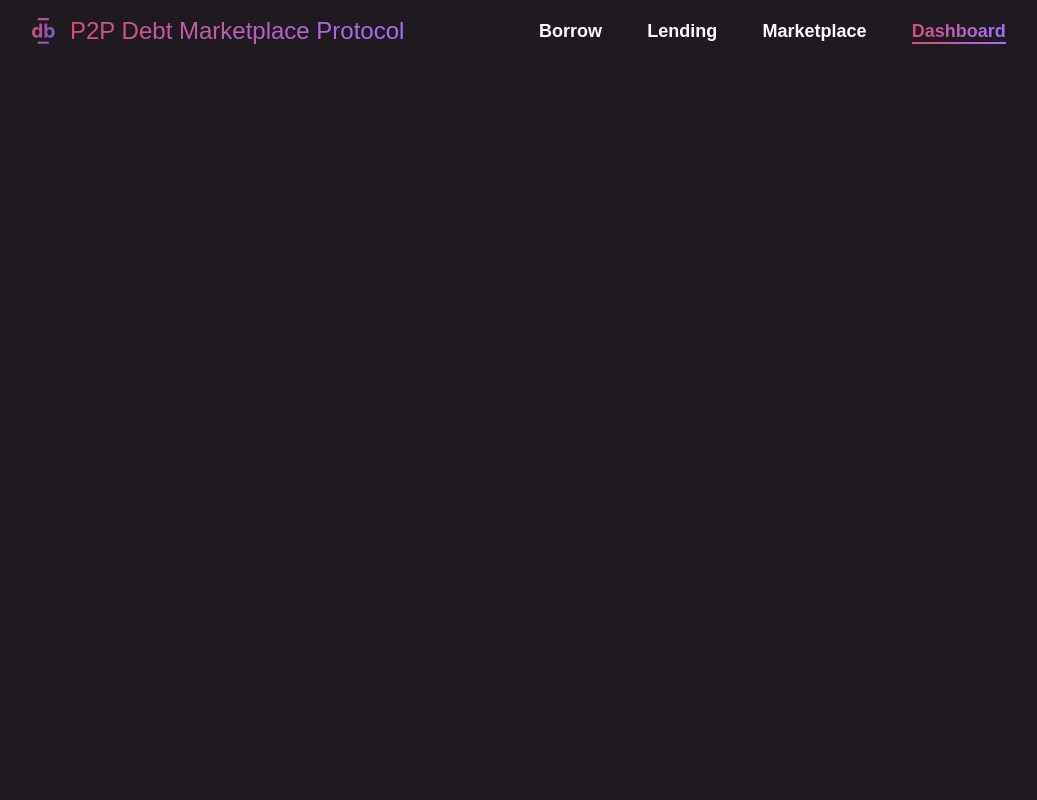
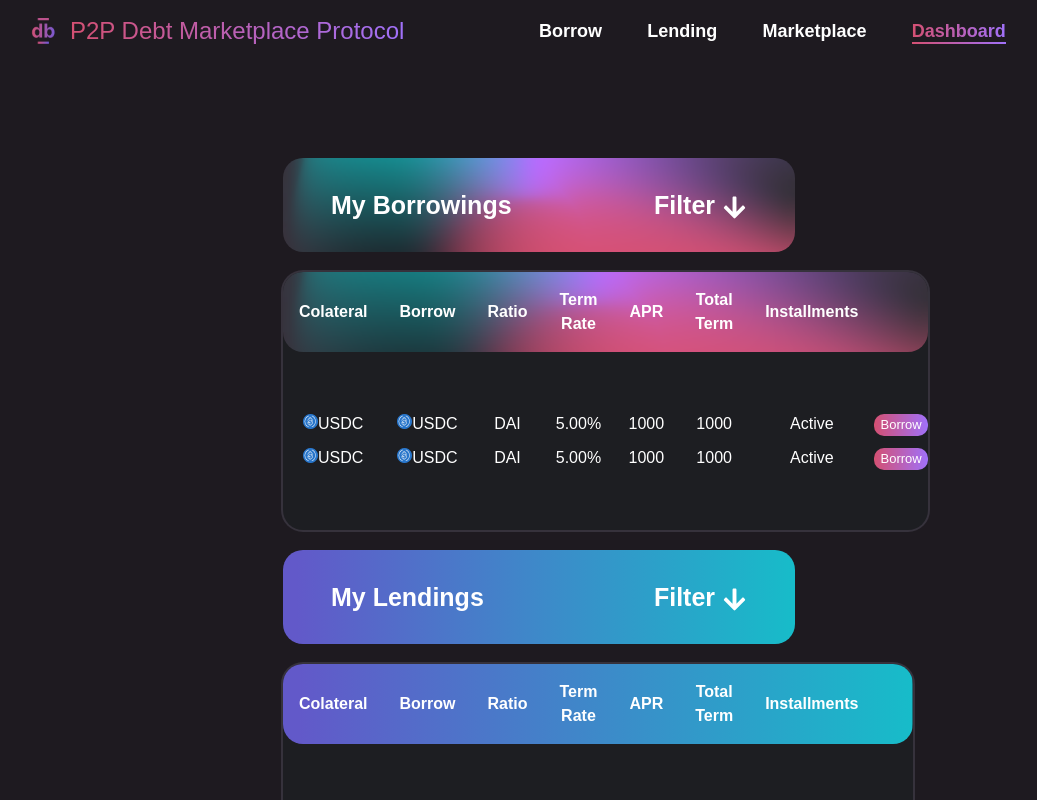
Before and after one commit to BearBuilders-team-04/debita-frontend, a Next.js app: page /dashboard in a window 1280 px wide. Shown: the top 800 px of the page, without its empty margins (101-1138 px from the left). Built offline with nearby package versions, Linux system fonts and the light colour scheme; what wagmi would draw is missing.

Commit message:
Dashboard designs

```diff
--- a/components/Footer.tsx
+++ b/components/Footer.tsx
@@ -7,8 +7,8 @@ const debitaLogo = require("../assets/images/debita-logo.png");
 const socials = [
   { src: require("../assets/images/socials/discord.png"), href: "https://discord.gg/aEPMr47vXh" },
   { src: require("../assets/images/socials/twitter.png"), href: "https://twitter.com/DebitaFinance" },
-  { src: require("../assets/images/socials/gitbook.png"), href: "https://github.com/Esteban-V/debita-frontend" },
-  { src: require("../assets/images/socials/github.png"), href: "https://app.gitbook.com/o/ejVJjiw8Hs0iPoLsVOWw/s/SJiMe4bObr8imYiy9BJy/" },
+  { src: require("../assets/images/socials/gitbook.png"), href: "https://app.gitbook.com/o/ejVJjiw8Hs0iPoLsVOWw/s/SJiMe4bObr8imYiy9BJy/" },
+  { src: require("../assets/images/socials/github.png"), href: "https://github.com/Esteban-V/debita-frontend" },
   { src: require("../assets/images/socials/medium.png"), href: "" },
 ]
 
--- a/pages/borrow.tsx
+++ b/pages/borrow.tsx
@@ -39,7 +39,7 @@ const ObjectRow = ({ data }) => {
       <td>
         <Image
           className={styles.coinLogo}
-          src={coinLogos[borrow.toLowerCase()]}
+          src={coinLogos[borrow.toLowerCase()] || coinLogos["metis"]}
         />
         {colateral.toUpperCase()}</td>
       <td>
--- a/pages/dashboard.tsx
+++ b/pages/dashboard.tsx
@@ -1,17 +1,125 @@
 import type { NextPage } from "next";
 import React from "react";
 import Footer from "../components/Footer";
+import Image from "next/image";
 import Header from "../components/Header";
 import styles from "../styles/Home.module.scss";
+import { FaArrowDown } from 'react-icons/fa';
+
+const data = [
+  {
+    colateral: "usdc",
+    borrow: "usdc",
+    ratio: "DAI",
+    term_rate: "5.00%",
+    apr: "1000",
+    total_term: "1000",
+    installments: "Active",
+  },
+  {
+    colateral: "usdc",
+    borrow: "usdc",
+    ratio: "DAI",
+    term_rate: "5.00%",
+    apr: "1000",
+    total_term: "1000",
+    installments: "Active",
+  },
+]
+
+const coinLogos = {
+  usdc: require("../assets/images/coins/usdc.png"),
+  metis: require("../assets/images/coins/metis.png"),
+}
+
+const ObjectRow = ({ data, isBorrow }) => {
+  const { colateral, borrow, ratio, term_rate, apr, total_term, installments } = data
+  return (
+    <tr>
+      <td>
+        <Image
+          className={styles.coinLogo}
+          src={coinLogos[borrow.toLowerCase()] || coinLogos["metis"]}
+        />
+        {colateral.toUpperCase()}</td>
+      <td>
+        <Image
+          className={styles.coinLogo}
+          src={coinLogos[borrow.toLowerCase()] || coinLogos["metis"]}
+        />
+        {borrow.toUpperCase()}</td>
+      <td>{ratio}</td>
+      <td>{term_rate}</td>
+      <td>{apr}</td>
+      <td>{total_term}</td>
+      <td>{installments}</td>
+      <td><button className={`${styles.borrowButton} ${!!isBorrow ? undefined : styles.lendingGradient}`}>{isBorrow ? "Borrow" : "Pay Now"}</button></td>
+    </tr>
+  )
+}
 
 const Dashboard: NextPage = () => {
   return (
     <div className={styles.container}>
       <Header />
 
-      <div className={`${styles.main} ${styles.paddingTop}`}>
+      <div className={`${styles.main}`}>
+        <div>
+          <div className={`${styles.borrowGradient} ${styles.borrowHeader}`}>
+            <h1>My Borrowings</h1>
+            <div>
+              <h1>Filter  <FaArrowDown /></h1>
+            </div>
+          </div>
+
+          <table
+            className={styles.borrowTable}>
+            <thead className={styles.borrowGradient}>
+              <tr>
+                <th>Colateral</th>
+                <th>Borrow</th>
+                <th>Ratio</th>
+                <th>Term Rate</th>
+                <th>APR</th>
+                <th>Total Term</th>
+                <th>Installments</th>
+                <th></th>
+              </tr>
+            </thead>
+            <tbody>
+              {data.map((object, i) => <ObjectRow data={object} isBorrow={true} key={i} />)}
+            </tbody>
+          </table>
+        </div>
+
+        <div>
+          <div className={`${styles.lendingGradient} ${styles.borrowHeader}`}>
+            <h1>My Lendings</h1>
+            <div>
+              <h1>Filter  <FaArrowDown /></h1>
+            </div>
+          </div>
+
+          <table
+            className={styles.borrowTable}>
+            <thead className={styles.lendingGradient}>
+              <tr>
+                <th>Colateral</th>
+                <th>Borrow</th>
+                <th>Ratio</th>
+                <th>Term Rate</th>
+                <th>APR</th>
+                <th>Total Term</th>
+                <th>Installments</th>
+                <th></th>
+              </tr>
+            </thead>
+            <tbody>
+              {data.map((object, i) => <ObjectRow data={object} isBorrow={false} key={i} />)}
+            </tbody>
+          </table>
+        </div>
       </div>
-
       <Footer />
     </div>
   );
--- a/pages/index.tsx
+++ b/pages/index.tsx
@@ -5,13 +5,11 @@ import Footer from "../components/Footer";
 import Header from "../components/Header";
 import styles from "../styles/Home.module.scss";
 
-const debitaLogo = require("../assets/images/debita-logo-full.png");
-
 const socials = [
   { src: require("../assets/images/socials/discord.png"), href: "https://discord.gg/aEPMr47vXh" },
   { src: require("../assets/images/socials/twitter.png"), href: "https://twitter.com/DebitaFinance" },
-  { src: require("../assets/images/socials/gitbook.png"), href: "https://github.com/Esteban-V/debita-frontend" },
-  { src: require("../assets/images/socials/github.png"), href: "https://app.gitbook.com/o/ejVJjiw8Hs0iPoLsVOWw/s/SJiMe4bObr8imYiy9BJy/" },
+  { src: require("../assets/images/socials/gitbook.png"), href: "https://app.gitbook.com/o/ejVJjiw8Hs0iPoLsVOWw/s/SJiMe4bObr8imYiy9BJy/" },
+  { src: require("../assets/images/socials/github.png"), href: "https://github.com/Esteban-V/debita-frontend" },
   { src: require("../assets/images/socials/medium.png"), href: "" },
 ]
 
--- a/styles/Home.module.scss
+++ b/styles/Home.module.scss
@@ -77,6 +77,13 @@
   background-size: cover;
 }
 
+.lendingGradient {
+  background: linear-gradient(90deg, #6259C9 2.63%, #17BCC9 100%) !important;
+  background-image: none;
+  background-position: center;
+  background-size: cover;
+}
+
 .borrowHeader {
   display: flex;
   align-items: center;
@@ -94,6 +101,8 @@
 }
 
 .borrowTable {
+  margin-bottom: 20px;
+  width: 100%;
   background-color: var(--secondary-dark);
   border-radius: 20px;
   border-style: hidden;
```
